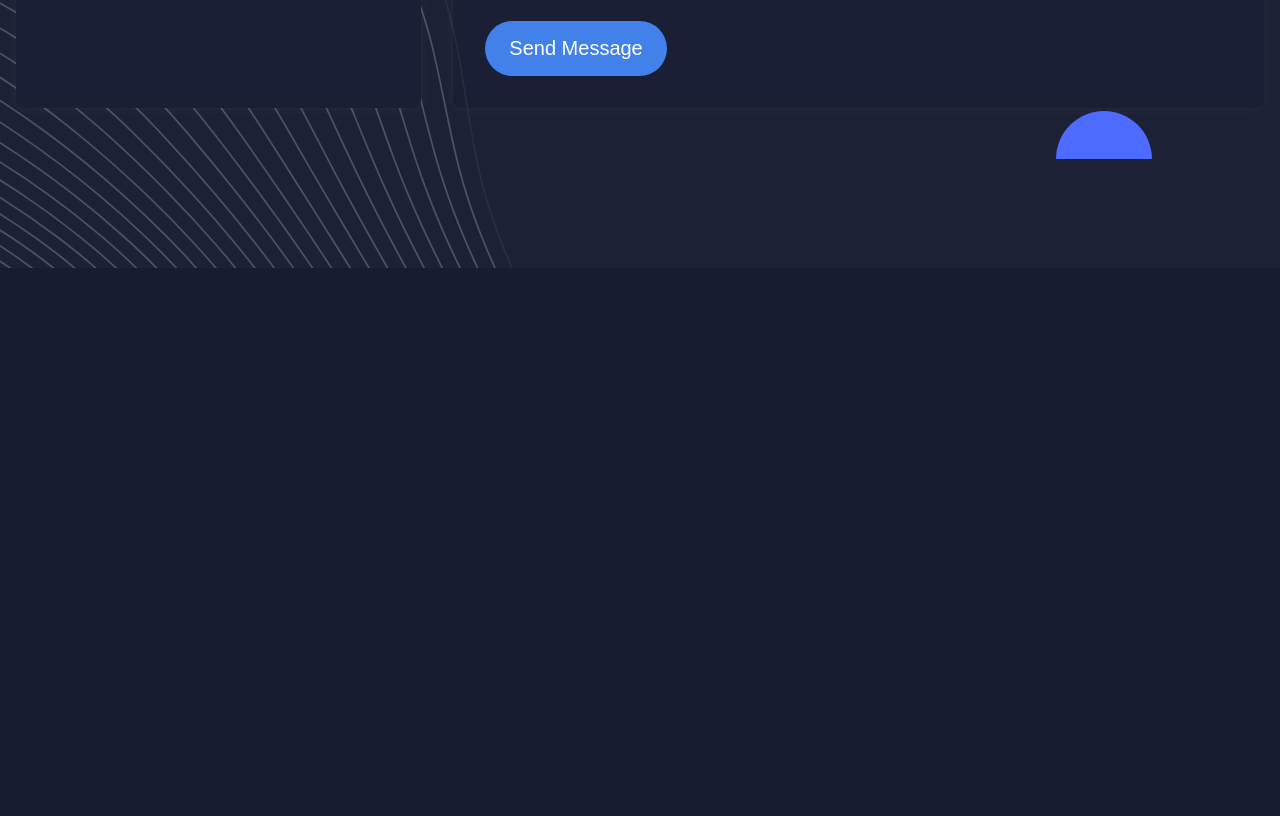
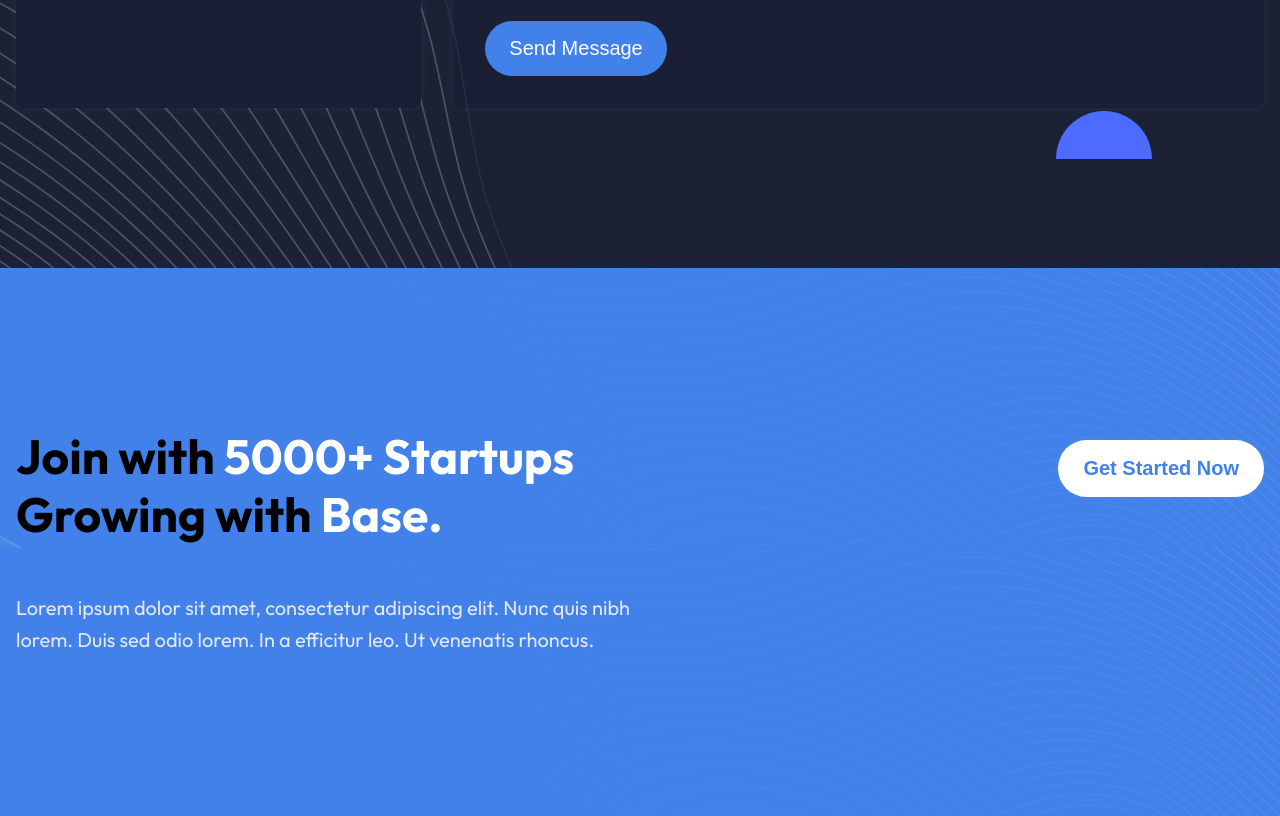
Before and after one commit to Denis793/base, a React (Vite) app: page / in a window 1280 px wide. Shown: the part 7935-8751 px from the top of the page. Before the commit the page ends 8203 px from the top, so only its background shows below. Built offline with nearby package versions, Linux system fonts and the light colour scheme.

Commit message:
add CtaSection

```diff
--- a/src/pages/Home/Home.jsx
+++ b/src/pages/Home/Home.jsx
@@ -11,6 +11,7 @@ import { TestimonialsSection } from '@/widgets/TestimonialsSection';
 import { StatsSection } from '@/widgets/StatsSection';
 import { BlogSection } from '@/widgets/BlogSection';
 import { ContactSection } from '@/widgets/ContactSection';
+import { CtaSection } from '@/widgets/CtaSection';
 import styles from './Home.module.scss';
 
 export const Home = () => {
@@ -29,6 +30,7 @@ export const Home = () => {
         <StatsSection />
         <BlogSection />
         <ContactSection />
+        <CtaSection />
       </main>
     </>
   );
--- a/src/shared/styles/_variables.scss
+++ b/src/shared/styles/_variables.scss
@@ -35,7 +35,7 @@
   --text-color-heading: #111827;
   --text-color-subheading: #1f2937;
   --text-color-contrast: #292929;
-  --text-color-button: #ffffff;
+  --text-color-button: #fff;
   --text-color-link: #1280c9;
   --error-color: #ff0000b4;
   --success-color: #00ad26;
--- /dev/null
+++ b/src/widgets/CtaSection/CtaSection.jsx
@@ -0,0 +1,36 @@
+import React from 'react';
+import { motion } from 'framer-motion';
+import { fadeIn } from '@/shared/lib/animations';
+import { Button } from '@/shared/ui/Button';
+import styles from './CtaSection.module.scss';
+
+export const CtaSection = () => {
+  return (
+    <>
+      <section className={`section ${styles.ctaSection}`}>
+        <div className="container">
+          <motion.div
+            className={styles.ctaContent}
+            variants={fadeIn}
+            initial="hidden"
+            whileInView="visible"
+            viewport={{ once: true }}
+          >
+            <div className={styles.textBlock}>
+              <h2>
+                Join with <span>5000+ Startups</span>
+                <br /> Growing with <span>Base.</span>
+              </h2>
+              <p>
+                Lorem ipsum dolor sit amet, consectetur adipiscing elit. Nunc quis nibh lorem. Duis sed odio lorem. In a
+                efficitur leo. Ut venenatis rhoncus.
+              </p>
+            </div>
+
+            <Button variant="white">Get Started Now</Button>
+          </motion.div>
+        </div>
+      </section>
+    </>
+  );
+};
--- /dev/null
+++ b/src/widgets/CtaSection/CtaSection.module.scss
@@ -0,0 +1,41 @@
+@use '@/shared/styles/variables' as *;
+
+.ctaSection {
+  position: relative;
+  background: var(--primary-color);
+  background-image: url('@/assets/images/shape/shape-15.svg');
+  padding: var(--spacing-3xl) 0;
+  overflow: hidden;
+  z-index: 2;
+}
+
+.ctaContent {
+  display: flex;
+  flex-direction: column;
+  align-items: flex-start;
+  justify-content: center;
+  text-align: left;
+  gap: var(--gap-l);
+
+  @media (min-width: $breakpoint-l) {
+    flex-direction: row;
+    justify-content: space-between;
+    align-items: center;
+  }
+}
+
+.textBlock {
+  max-width: 640px;
+
+  h2 {
+    font-size: var(--fs-h2);
+    font-weight: var(--fw-bold);
+    line-height: 1.2;
+    color: #000;
+    padding-bottom: var(--spacing-3xl);
+
+    span {
+      color: #fff;
+    }
+  }
+}
--- /dev/null
+++ b/src/widgets/CtaSection/index.js
@@ -0,0 +1 @@
+export { CtaSection } from './CtaSection';
```
